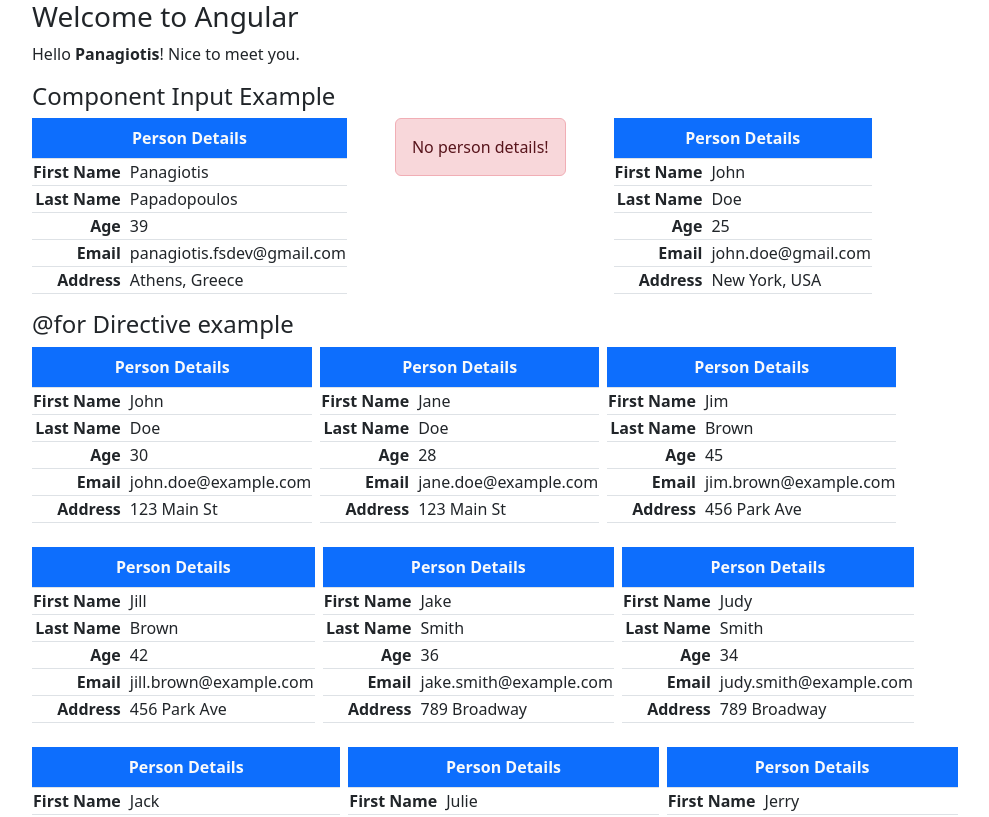
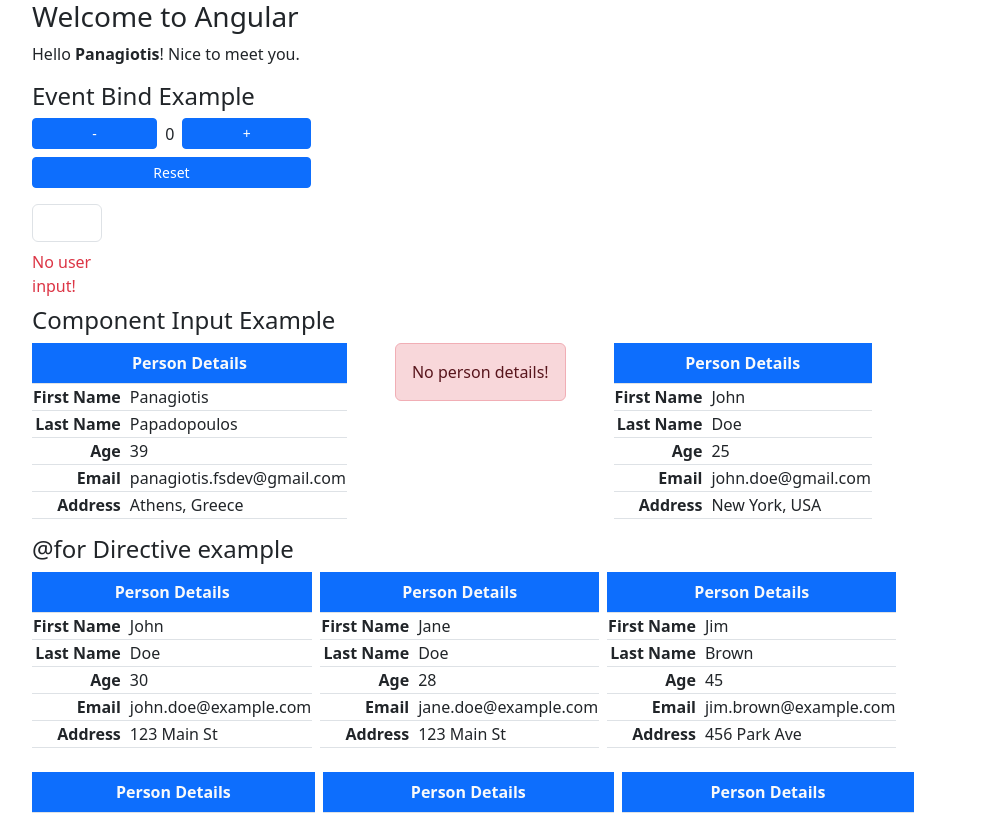
Before and after one commit to PanagiotisFsDev/angular-introduction, an Angular app: page / in a window 1280 px wide. Shown: the top 817 px of the page, without its empty margins (50-1039 px from the left). Built offline with nearby package versions, Linux system fonts and the light colour scheme.

Commit message:
event-bind

```diff
--- a/src/app/app.component.html
+++ b/src/app/app.component.html
@@ -3,6 +3,8 @@
     <p>
         Hello <strong>{{ name }}</strong>! Nice to meet you.
     </p>
+
+<app-event-bind-example></app-event-bind-example>
 
 <h4>Component Input Example</h4>
 
--- a/src/app/app.component.ts
+++ b/src/app/app.component.ts
@@ -1,12 +1,13 @@
 import { Component } from '@angular/core';
 import { PersonTableComponent } from './components/person-table/person-table.component';
 import { Person } from './shared/interfaces/person';
+import { EventBindExampleComponent } from './components/event-bind-example/event-bind-example.component';
 
 
 @Component({
   selector: 'app-root',
   standalone: true,
-  imports: [PersonTableComponent],
+  imports: [PersonTableComponent, EventBindExampleComponent],
   templateUrl: './app.component.html',
   styleUrl: './app.component.css'
 })
--- /dev/null
+++ b/src/app/components/event-bind-example/event-bind-example.component.html
@@ -0,0 +1,21 @@
+<h4>Event Bind Example</h4>
+
+<div class="d-flex flex-column gap-2 w-25 ">
+    <div class="d-flex gap-2 align-items-center">
+        <button class="btn btn-primary btn-sm flex-grow-1" (click)="decrementTimes()">-</button>
+        <span>{{ times }}</span>
+        <button class="btn btn-primary btn-sm flex-grow-1" (click)="incrementTimes()">+</button>
+    </div>
+    <button class="btn btn-primary btn-sm" (click)="resetTimes()">Reset</button>
+
+    <div class="mt-2 mb-2 d-flex flex-column gap-2 w-25">
+        <input type="text" class="form-control" (input)="onUserInput($event)"/>
+        @if(!userInput) {
+            <span class="text-danger">No user input!</span>
+        } @else {
+            <span class="text-bg-info p-2 text-truncate">
+                {{ userInput }}
+            </span>
+        }
+    </div>
+</div>
--- /dev/null
+++ b/src/app/components/event-bind-example/event-bind-example.component.ts
@@ -0,0 +1,31 @@
+import { Component } from '@angular/core';
+
+@Component({
+  selector: 'app-event-bind-example',
+  standalone: true,
+  imports: [],
+  templateUrl: './event-bind-example.component.html',
+  styleUrl: './event-bind-example.component.css'
+})
+export class EventBindExampleComponent {
+  times: number = 0;
+
+  userInput: string = '';
+
+  incrementTimes() {
+    this.times++;
+  }
+
+  decrementTimes() {
+    this.times--;
+  }
+
+  resetTimes() {
+    this.times = 0;
+  }
+
+  onUserInput(event: Event) {
+    const value = (event.target as HTMLInputElement).value;
+    this.userInput = value;
+  }
+}
```
Also changed, not shown: src/app/components/event-bind-example/event-bind-example.component.css (added), 1 other file (tests, documents, lock files or other folders).
